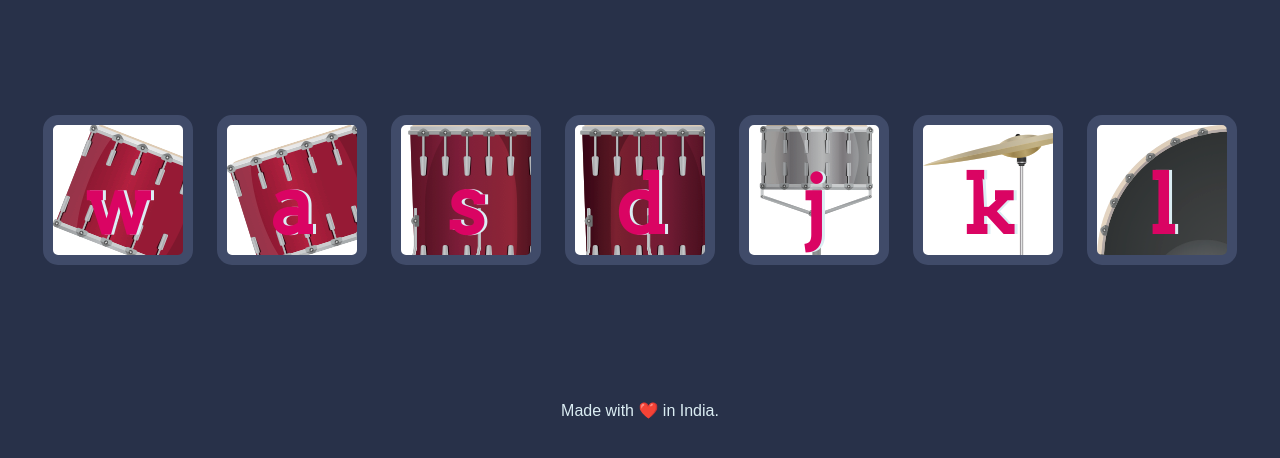
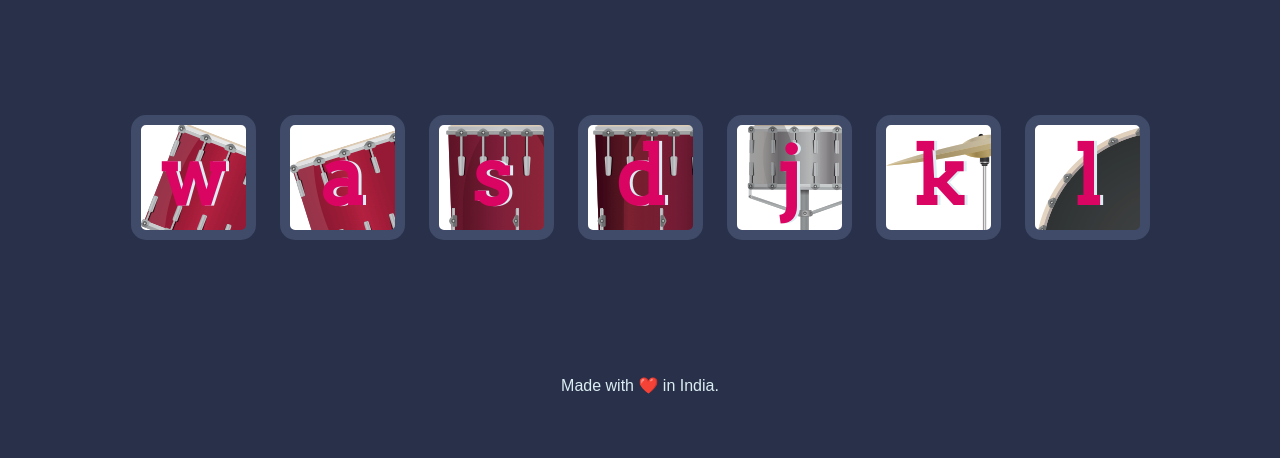
Before and after one commit to KedarD1/DrumKit, a plain HTML site: page index.html in a window 1280 px wide. Shown: the part 174-632 px from the top of the page. Drawn offline with Linux system fonts and the light colour scheme.

Commit message:
Add files via upload

```diff
--- a/styles.css
+++ b/styles.css
@@ -1,6 +1,7 @@
 body {
   text-align: center;
   background-color: #283149;
+
 }
 
 h1 {
@@ -67,14 +68,14 @@ footer {
   border: 10px solid #404B69;
   font-size: 5rem;
   font-family: 'Arvo', cursive;
-  line-height: 2;
+  line-height: 1;
   font-weight: 900;
   color: #DA0463;
   text-shadow: 3px 0 #DBEDF3;
   border-radius: 15px;
   display: inline-block;
-  width: 150px;
-  height: 150px;
+  width: 125px;
+  height: 125px;
   text-align: center;
   margin: 10px;
   background-color: white;
```
